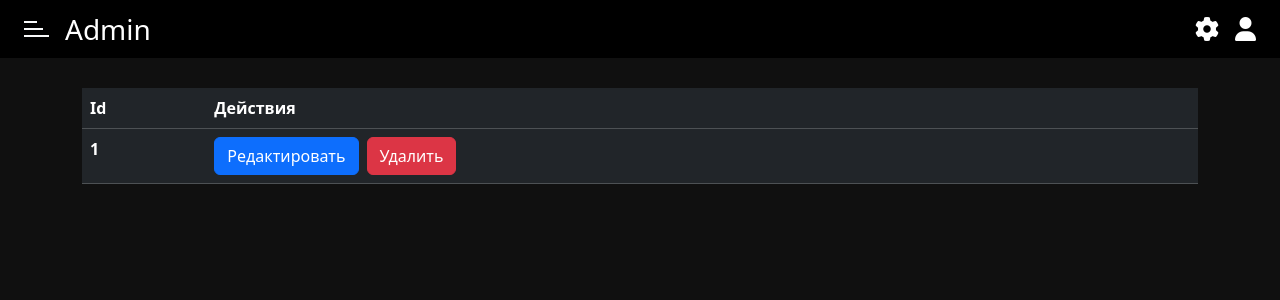
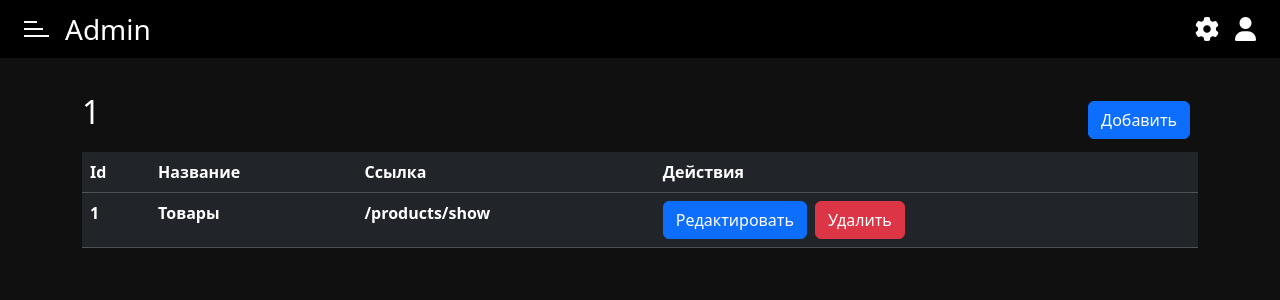
Before and after one commit to Jardaxion/nuxt3-admin, a Nuxt app: page /admin/1/show in a window 1280 px wide. Shown: the top 300 px of the page. Built offline with nearby package versions, Linux system fonts and the light colour scheme.

Commit message:
edit table page

```diff
--- a/components/admin/pages/header/menuHeader.vue
+++ b/components/admin/pages/header/menuHeader.vue
@@ -7,7 +7,7 @@
         <div class="header__menu-inner position-relative w-100">
             <i class="fa-solid fa-xmark text-white fa-xl position-absolute end-0 top-0 header__menu-close"
             @click="changeActiveMenu()"></i>
-            <nuxt-link class="header__menu-link text-white fs-5 text-decoration-none position-relative" to="/admin/routes">Роуты</nuxt-link>
+            <nuxt-link class="header__menu-link text-white fs-5 text-decoration-none position-relative" to="/admin/routes/show">Роуты</nuxt-link>
         </div>
     </div>
 </template>
--- a/nuxt.config.ts
+++ b/nuxt.config.ts
@@ -12,5 +12,6 @@ export default defineNuxtConfig({
     ],
     css: [
         "bootstrap/dist/css/bootstrap.min.css",
+        '@sweetalert2/theme-dark',
     ],
 })
--- a/package.json
+++ b/package.json
@@ -46,8 +46,10 @@
     "commander": "^10.0.1",
     "dotenv": "^16.1.4",
     "mysql2": "^3.3.5",
+    "nuxt-sweetalert2": "^1.0.0",
     "pinia": "^2.1.3",
-    "sass": "^1.62.1"
+    "sass": "^1.62.1",
+    "sweetalert": "^2.1.2"
   },
   "type": "module"
 }
--- a/pages/admin/[table]/show.vue
+++ b/pages/admin/[table]/show.vue
@@ -3,16 +3,24 @@
         <section class="tablePage">
             <div class="container">
                 <div class="tablePage__inner">
+                    <div class="tablePage__top d-flex justify-content-between align-items-center">
+                        <p class="tablePage__title text-white fs-2">{{ route.params.table }}</p>
+                        <nuxt-link class="btn btn-primary me-2" :to="route.params.table + '/add'">Добавить</nuxt-link>
+                    </div>
                     <table class="table table-dark">
                         <thead>
                             <tr>
                                 <th>Id</th>
+                                <th>Название</th>
+                                <th>Ссылка</th>
                                 <th>Действия</th>
                             </tr>
                         </thead>
                         <tbody>
                             <tr>
                                 <th>1</th>
+                                <th>Товары</th>
+                                <th>/products/show</th>
                                 <th>
                                     <nuxt-link class="btn btn-primary me-2" to="">Редактировать</nuxt-link>
                                     <nuxt-link @click.prevent="showAlert()" class="btn btn-danger tablePage__delete" to="">Удалить</nuxt-link>
@@ -35,7 +43,8 @@
             text: "Вы не сможете вернуть данные",
             icon: "warning",
             confirmButtonText: "Да",
-            denyButtonText: "Нет"
+            denyButtonText: "Нет",
+            showDenyButton: true,
         }).then((res) => {
             if(res.isDenied){
                 swal.close();
@@ -43,7 +52,10 @@
                 swal.close();
                 swal.fire({
                     title: "Удаление произошло успешно",
-                    icon: "success"
+                    icon: "success",
+                    showConfirmButton: false,
+                    timer: 1000,
+                    timerProgressBar: true,
                 })
             }
         });
--- a/stores/adminStore.ts
+++ b/stores/adminStore.ts
@@ -1,6 +1,6 @@
 import { defineStore } from "pinia";
 
-export let useAdminStore = defineStore('adminStore', {
+export const useAdminStore = defineStore('adminStore', {
     state: () => {
         return {
             adminName: 'Admin',
```
Also changed, not shown: 1 other file (tests, documents, lock files or other folders).
